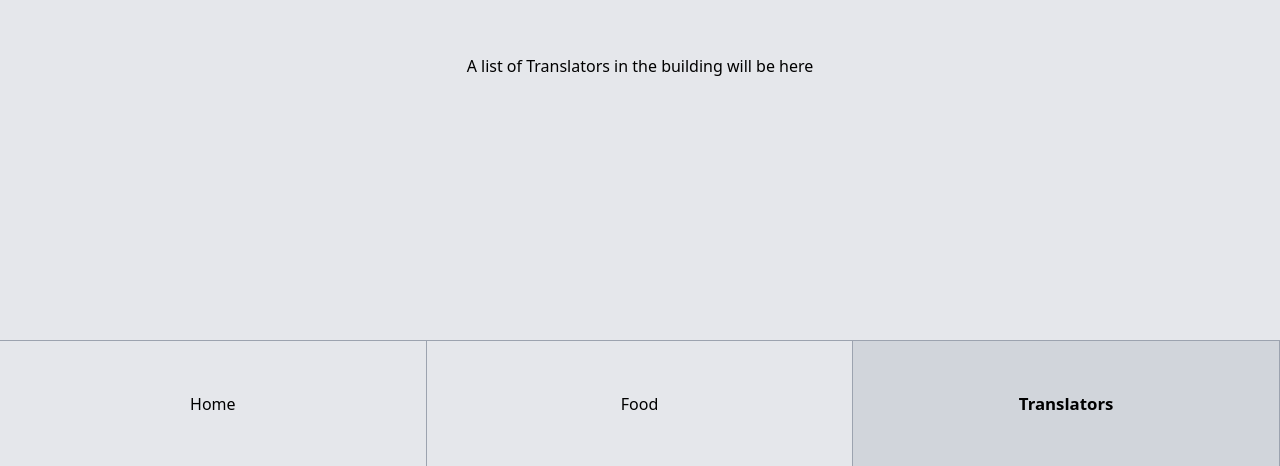
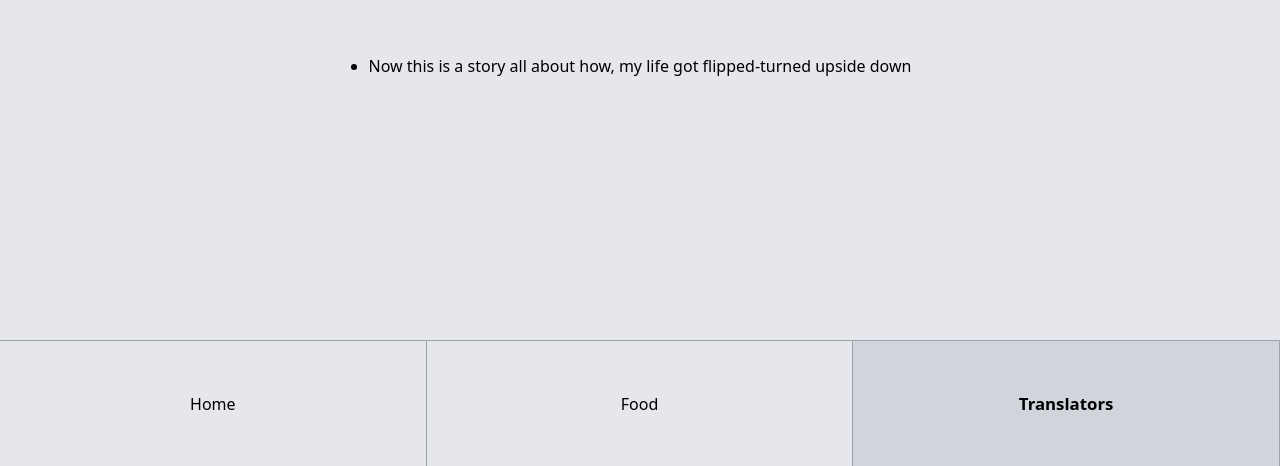
Before and after one commit to daltay15/HackDFW, a React (Create React App) app: page /translate in a window 1280 px wide. Shown: the part 334-800 px from the top of the page. Built offline with nearby package versions, Linux system fonts and the light colour scheme.

Commit message:
Added framework for translators

```diff
--- a/src/views/TranslateView.js
+++ b/src/views/TranslateView.js
@@ -1,9 +1,12 @@
-
-
 export default function TranslateView() {
-    return (
-      <div className="flex justify-center items-center bg-gray-200 h-full">
-        A list of Translators in the building will be here
-      </div>
-    );
-  }
+  return (
+    <div className="flex justify-center items-center bg-gray-200 h-full">
+      <ul class="list-disc">
+        <li>
+          Now this is a story all about how, my life got flipped-turned upside
+          down
+        </li>
+      </ul>
+    </div>
+  );
+}
```
